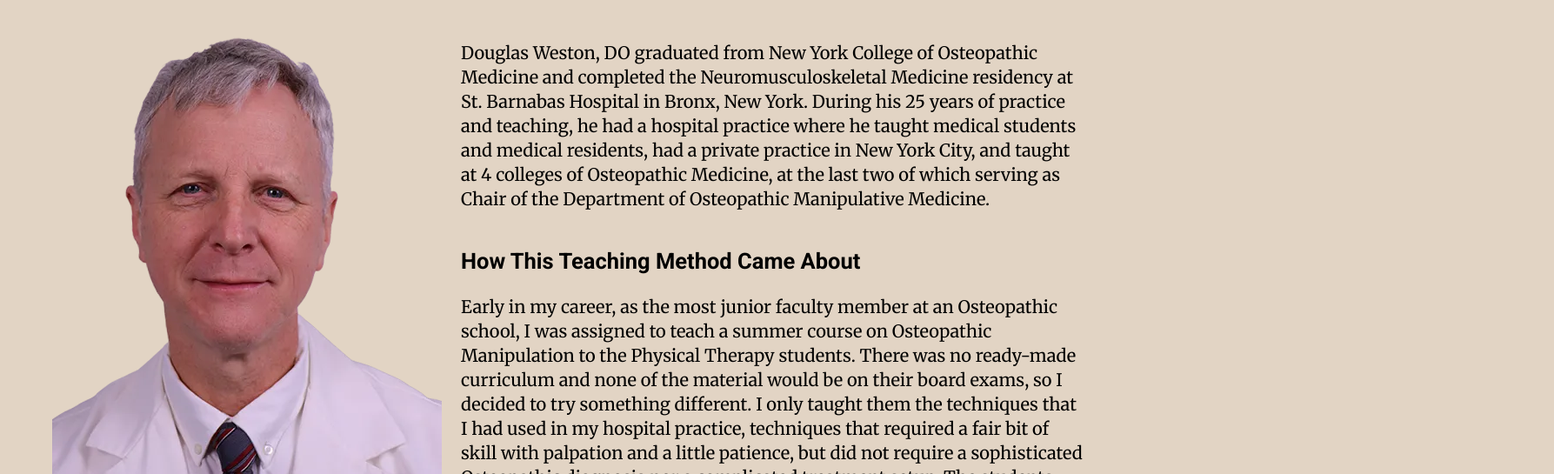
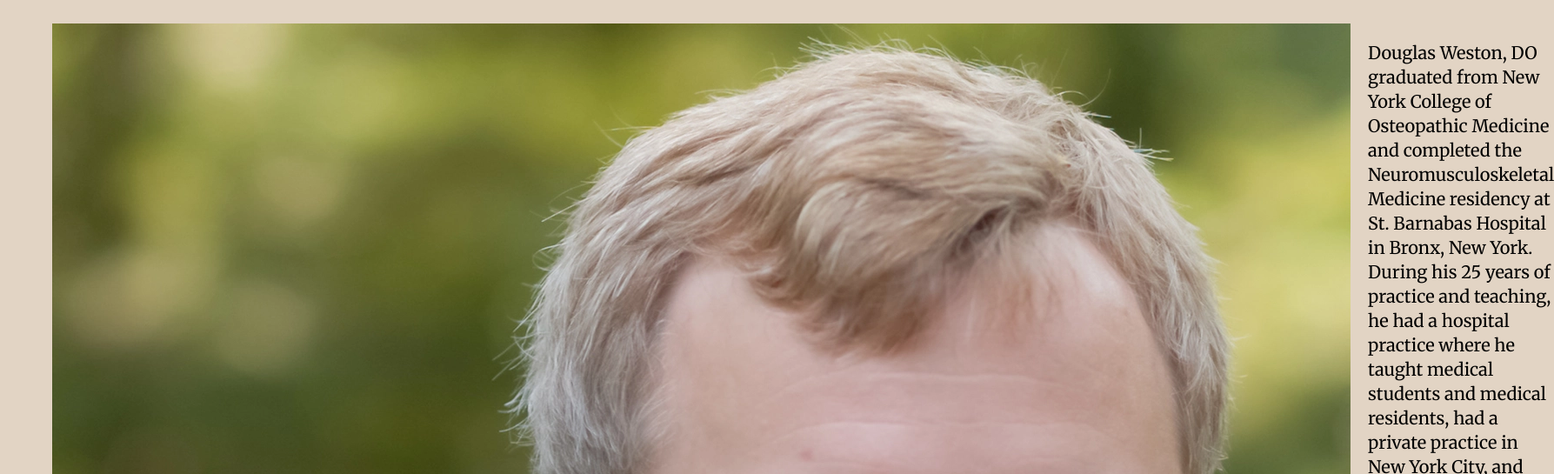
Before and after one commit to Masterson70/cranial-website, a plain HTML site: page westonbio.html in a window 1280 px wide. Shown: the part 127-672 px from the top of the page at 87% size, 1787 px wide, since content can reach past the window. Drawn offline with Linux system fonts and the light colour scheme.

Commit message:
bio picture - take 2

```diff
--- a/westonbio.html
+++ b/westonbio.html
@@ -21,7 +21,7 @@
     <h1>About Dr. Weston</h1>
   </div>
   <div class="biogrid">
-    <img src="images/bio-pic-500-crop.webp" alt="picture of Dr. Weston">
+    <img src="images/Weston_biopic_3.webp" alt="picture of Dr. Weston">
     <div class="bio-narrative">
       <p>Douglas Weston, DO graduated from New York College of Osteopathic Medicine and completed the Neuromusculoskeletal Medicine residency at St. Barnabas Hospital in Bronx, New York. During his 25 years of practice and teaching, he had a hospital practice where he taught medical students and medical residents, had a private practice in New York City, and taught at 4 colleges of Osteopathic Medicine, at the last two of which serving as  Chair of the Department of Osteopathic Manipulative Medicine. </p>
       <h2>How This Teaching Method Came About</h2>
```
Also changed, not shown: Weston_biopic_3.webp (added), 1 other file.
